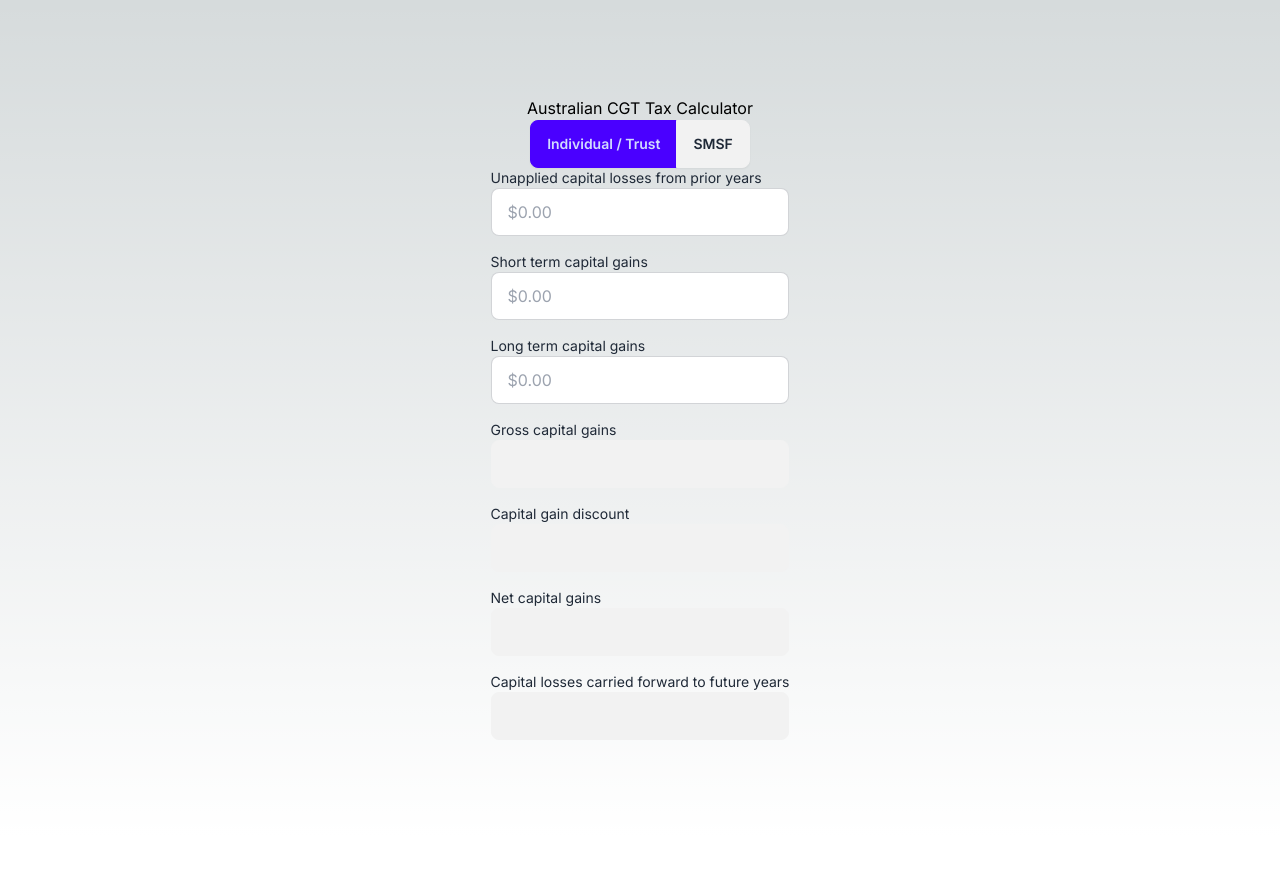
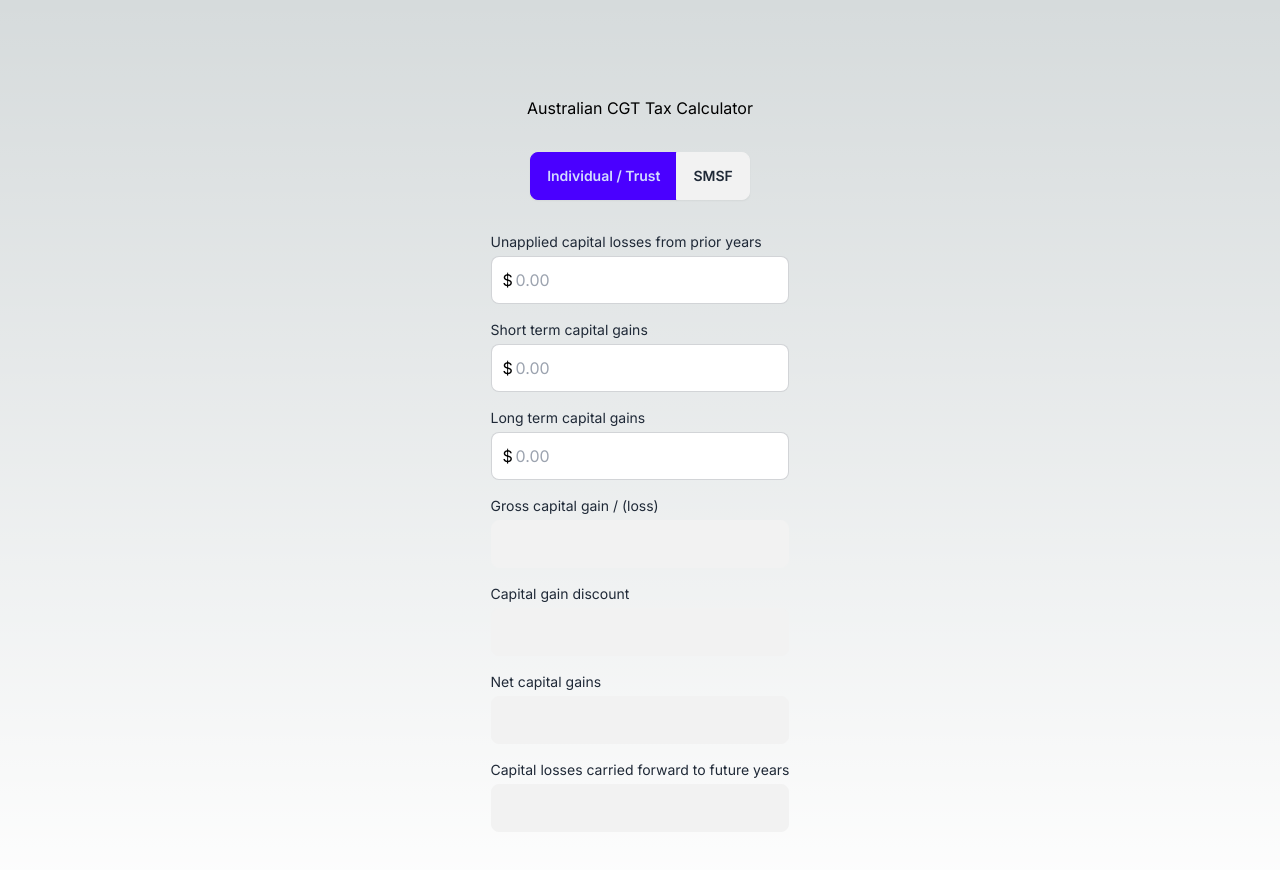
Before and after one commit to perryfardella/cgt-calculator, a Next.js app: page / in a window 1280 px wide. Shown: the top 870 px of the page. Before the commit the page ends 836 px from the top, so only its background shows below. Built offline with nearby package versions, Linux system fonts and the light colour scheme.

Commit message:
Lotssss of cleaning up

```diff
--- a/app/page.tsx
+++ b/app/page.tsx
@@ -33,17 +33,38 @@ export default function Home() {
     updateComputedValues(newValues);
   };
 
-  const updateComputedValues = (newValues: typeof values) => {
-    const priorLosses = parseFloat(newValues.priorLosses) || 0;
-    const shortTermGains = parseFloat(newValues.shortTermGains) || 0;
-    const longTermGains = parseFloat(newValues.longTermGains) || 0;
+  const updateComputedValues = (
+    newValues: typeof values,
+    entityType: EntityType = selectedEntity
+  ) => {
+    const parseCurrencyValue = (value: string) => {
+      // Remove currency symbol, commas, and any other non-numeric characters except decimal point
+      const cleanedValue = value.replace(/[^0-9.-]/g, "");
+      return parseFloat(cleanedValue) || 0;
+    };
 
+    const priorLosses = parseCurrencyValue(newValues.priorLosses);
+    const shortTermGains = parseCurrencyValue(newValues.shortTermGains);
+    const longTermGains = parseCurrencyValue(newValues.longTermGains);
+
+    console.log("Parsed values:", {
+      priorLosses,
+      shortTermGains,
+      longTermGains,
+    });
+
+    const remainingLosses = Math.max(priorLosses - shortTermGains, 0);
+    const longTermGainsAfterLosses = Math.max(
+      longTermGains - remainingLosses,
+      0
+    );
     const grossGains = shortTermGains + longTermGains - priorLosses;
+
     const discountRate =
-      selectedEntity === EntityType.IndividualOrTrust ? 0.5 : 0.33;
-    const discount = grossGains > 0 ? grossGains * discountRate : 0;
-    const netGains = grossGains > 0 ? grossGains - discount : 0;
-    const lossesForward = grossGains < 0 ? -grossGains : 0;
+      entityType === EntityType.IndividualOrTrust ? 0.5 : 0.3333;
+    const discount = longTermGainsAfterLosses * discountRate;
+    const netGains = Math.max(grossGains - discount, 0);
+    const lossesForward = grossGains < 0 ? grossGains : 0;
 
     setComputedValues({
       grossGains: grossGains.toFixed(2),
@@ -55,7 +76,7 @@ export default function Home() {
 
   const handleEntityChange = (newEntity: EntityType) => {
     setSelectedEntity(newEntity);
-    updateComputedValues(values);
+    updateComputedValues(values, newEntity);
   };
 
   const formatCurrency = (value: string) => {
@@ -70,8 +91,21 @@ export default function Home() {
         }).format(number);
   };
 
+  const handleInputFocus = (e: React.FocusEvent<HTMLInputElement>) => {
+    const { name, value } = e.target;
+    const numericValue = value.replace(/[^0-9.]/g, "");
+    setValues((prev) => ({ ...prev, [name]: numericValue }));
+  };
+
+  const handleInputBlur = (e: React.FocusEvent<HTMLInputElement>) => {
+    const { name, value } = e.target;
+    const numericValue = value.replace(/[^0-9.]/g, "");
+    const formattedValue = formatCurrency(numericValue);
+    setValues((prev) => ({ ...prev, [name]: formattedValue }));
+  };
+
   return (
-    <main className="flex min-h-screen flex-col items-center p-24">
+    <main className="flex min-h-screen flex-col items-center p-24 gap-8">
       <h1>Australian CGT Tax Calculator</h1>
       <div className="join">
         <input
@@ -101,22 +135,35 @@ export default function Home() {
           { name: "shortTermGains", label: "Short term capital gains" },
           { name: "longTermGains", label: "Long term capital gains" },
         ].map((field) => (
-          <label key={field.name} className="form-control w-full max-w-xs">
+          <label
+            key={field.name}
+            className="form-control w-full max-w-xs gap-1"
+          >
             <span className="label-text">{field.label}</span>
-            <input
-              type="text"
-              name={field.name}
-              value={formatCurrency(values[field.name as keyof typeof values])}
-              onChange={handleInputChange}
-              placeholder="$0.00"
-              className="input input-bordered w-full max-w-xs"
-            />
+            <div className="relative">
+              <span className="absolute left-3 top-1/2 transform -translate-y-1/2">
+                $
+              </span>
+              <input
+                type="text"
+                name={field.name}
+                value={values[field.name as keyof typeof values].replace(
+                  "$",
+                  ""
+                )}
+                onChange={handleInputChange}
+                onFocus={handleInputFocus}
+                onBlur={handleInputBlur}
+                placeholder="0.00"
+                className="input input-bordered w-full max-w-xs pl-6"
+              />
+            </div>
           </label>
         ))}
 
         {/* Computed (disabled) inputs */}
         {[
-          { name: "grossGains", label: "Gross capital gains" },
+          { name: "grossGains", label: "Gross capital gain / (loss)" },
           { name: "discount", label: "Capital gain discount" },
           { name: "netGains", label: "Net capital gains" },
           {
@@ -124,7 +171,10 @@ export default function Home() {
             label: "Capital losses carried forward to future years",
           },
         ].map((field) => (
-          <label key={field.name} className="form-control w-full max-w-xs">
+          <label
+            key={field.name}
+            className="form-control w-full max-w-xs gap-1"
+          >
             <span className="label-text">{field.label}</span>
             <input
               type="text"
```
